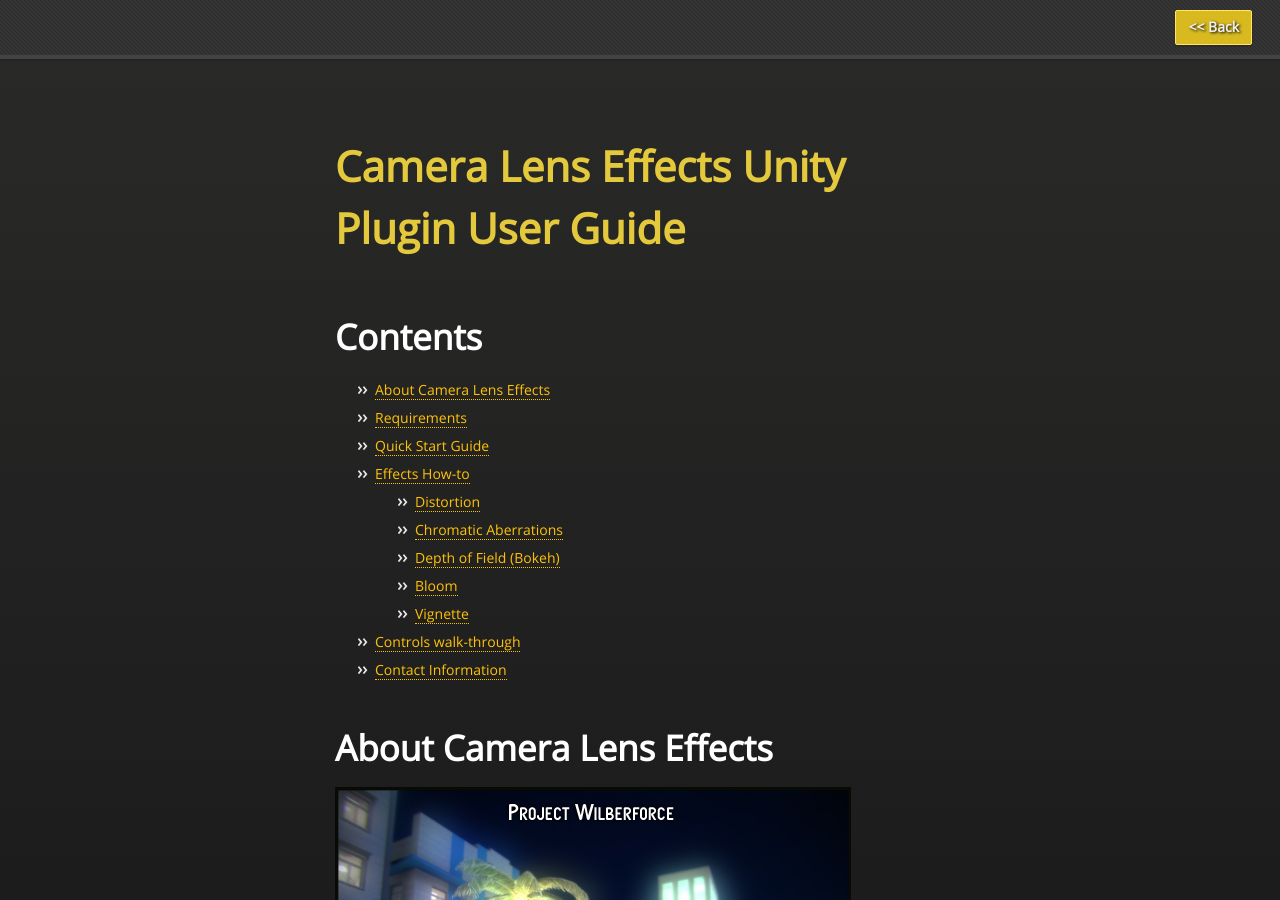
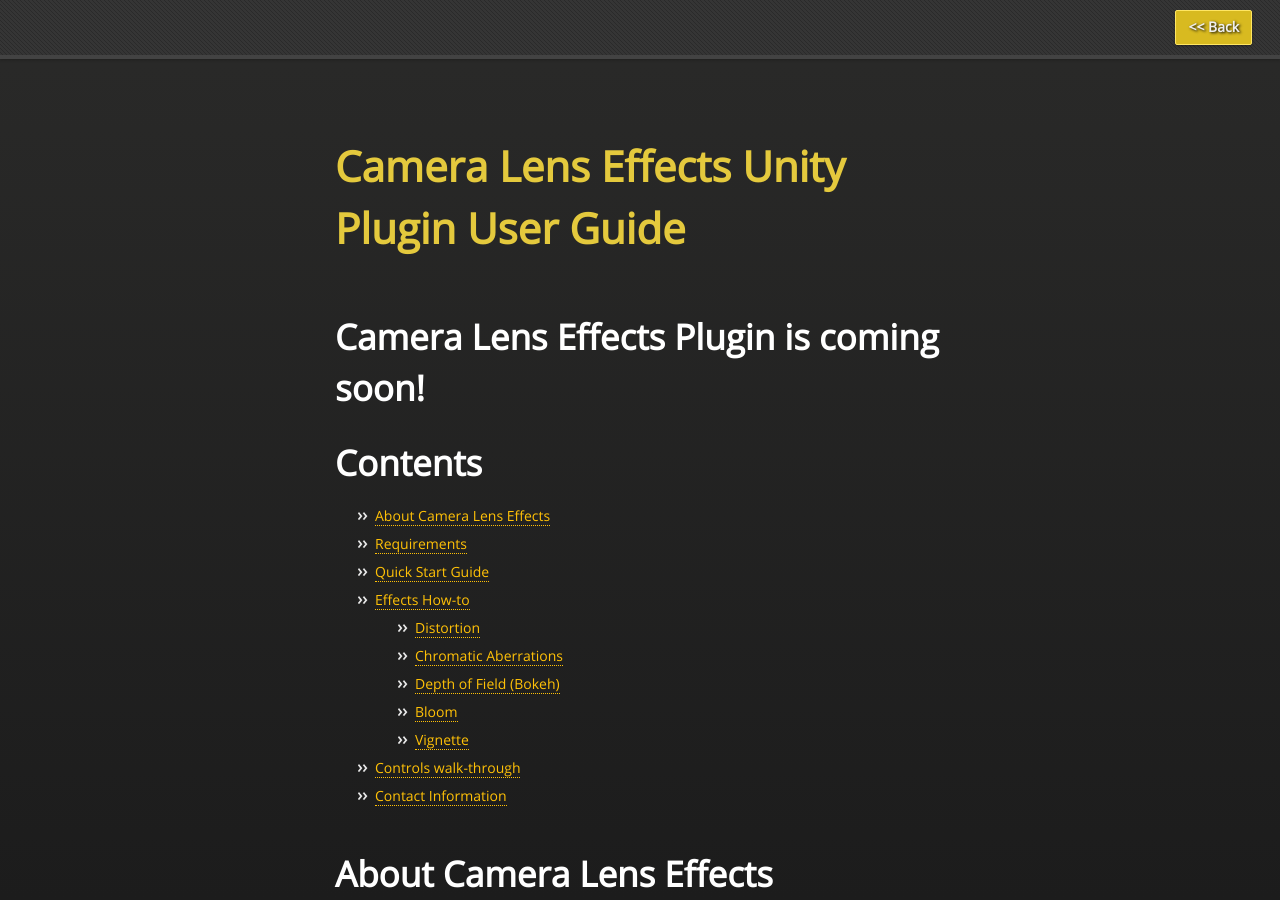
Before and after one commit to projectwilberforce/projectwilberforce.github.io, a Jekyll site: the page built from cameralens/manual/index.md, in a window 1280 px wide and 900 px high. Built offline with Jekyll 4.4.1, drawn with Linux system fonts in a browser that asks for light colours; nearby versions of some CDN libraries.

Commit message:
Update index.md

```diff
--- a/cameralens/manual/index.md
+++ b/cameralens/manual/index.md
@@ -2,6 +2,8 @@
 layout: cameralensmanual
 title: Camera Lens Plugin User Guide
 ---
+
+# Camera Lens Effects Plugin is coming soon!
 
 # Contents
 - [About Camera Lens Effects](#about-camera-lens-effects)
```
